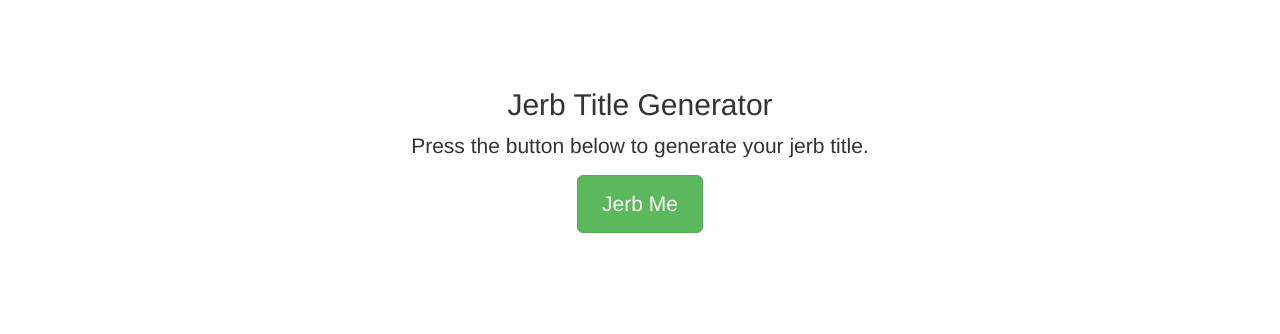
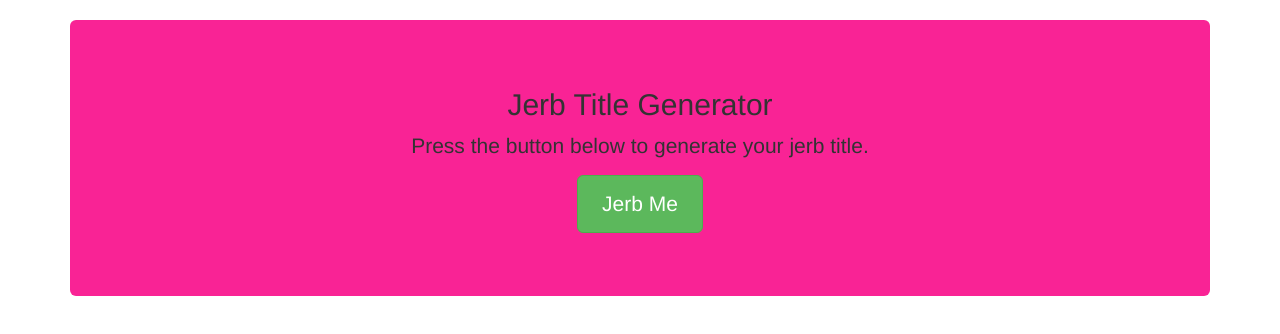
Before and after one commit to OpenWhere/git-lesson, a plain HTML site: page index.html in a window 1280 px wide. Drawn offline with nearby package versions, Linux system fonts and the light colour scheme.

Commit message:
Made the background jumbotron "pink"

```diff
--- a/index.html
+++ b/index.html
@@ -10,7 +10,7 @@
 
   <body>
     <div class="container">
-      <div class="jumbotron">
+      <div class="jumbotron" style="background-color: #f92395;">
           <h2>Jerb Title Generator</h2>
           <p class="lead">Press the button below to generate your jerb title.</p>
           <p><a class="btn btn-lg btn-success" href="#" role="button" onclick="jerbMe();">Jerb Me</a></p>
```
